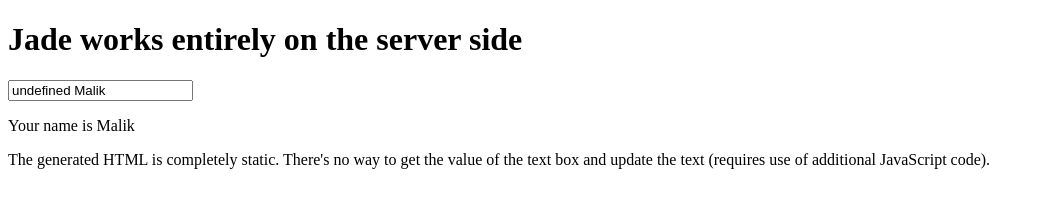
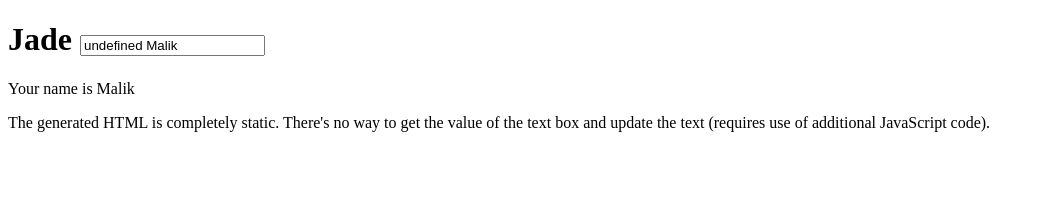
Before and after one commit to AhmedAKhan/JadeIMP, a website: page Jade_vs_JadeIMP/Jade/jade.pug in a window 1280 px wide. Shown: the whole page, without its empty margins (0-1044 px from the left). Drawn offline with nearby package versions, Linux system fonts and the light colour scheme; files that its build step writes are made by us from their sources.

```diff
--- a/Jade_vs_JadeIMP/Jade/jade.pug
+++ b/Jade_vs_JadeIMP/Jade/jade.pug
@@ -4,8 +4,7 @@
     title= "Jade vs JadeIMP"
   body
     - var lastname = "Malik"
-    h1 Jade works entirely on the server side
-    div
+    h1 Jade
       input(id="in" type="text" name='user[name]' value=name+" "+lastname)
     p Your name is #{name} #{lastname}
     div
```
Also changed, not shown: 1 other file.
